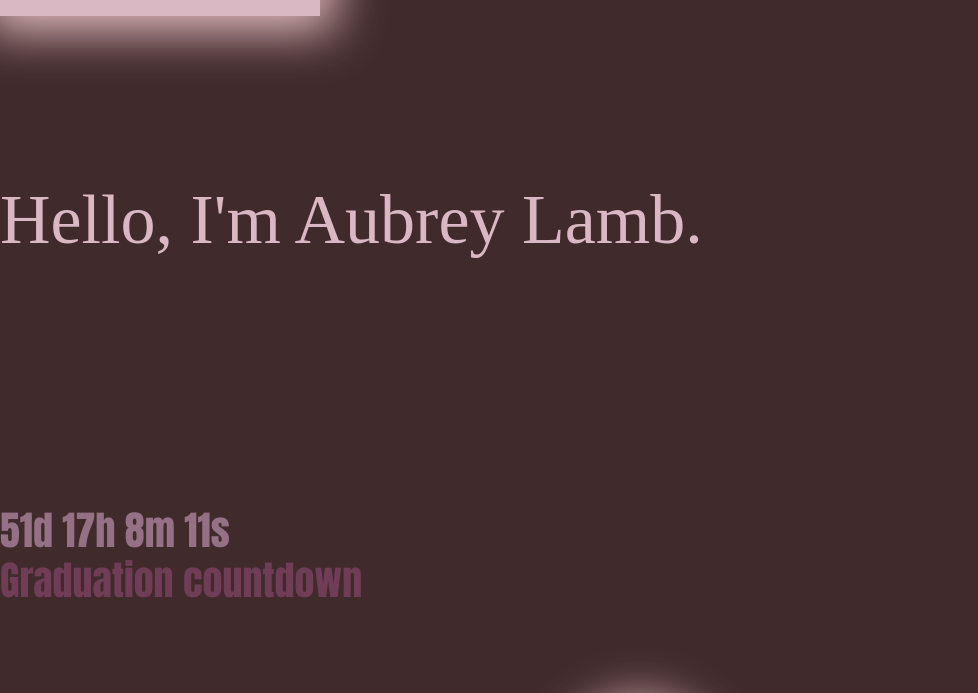
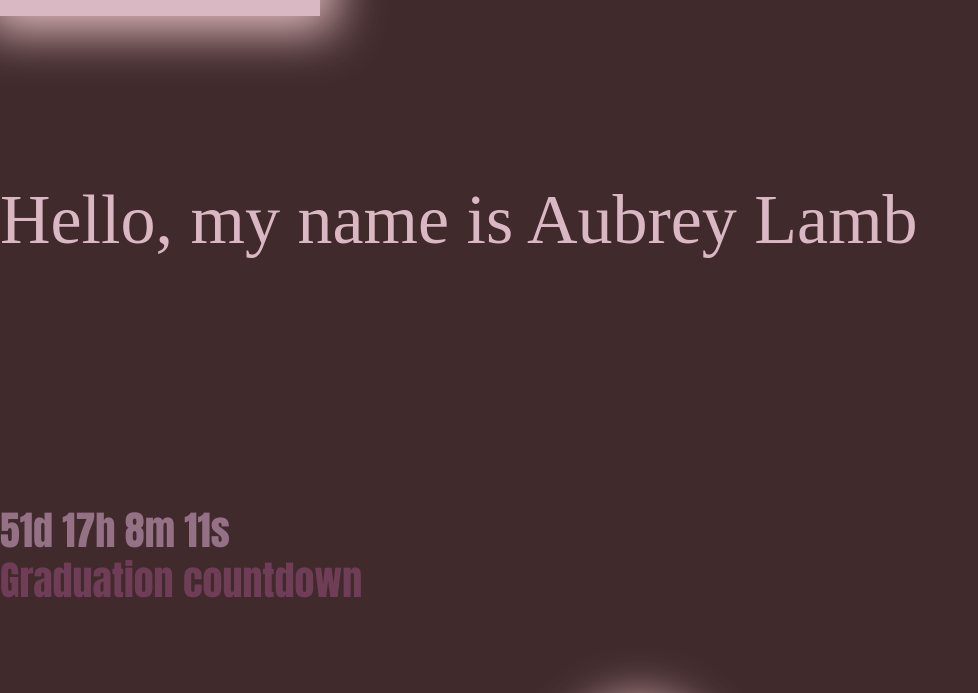
Before and after one commit to AubreyHatake/Portfolio, a plain HTML site: page index.html in a window 1280 px wide. Shown: the top 693 px of the page, without its empty margins (0-978 px from the left). Drawn offline with Linux system fonts and the light colour scheme.

Commit message:
adding typing affect to name card

```diff
--- a/index.html
+++ b/index.html
@@ -29,7 +29,7 @@
     <div>
              <section class="container">
                <header>
-                <div class="nameCard"> Hello, I'm Aubrey Lamb. </div>
+                <div class="nameCard" id="hello"> </div>
                 <div class="text"> Graduation countdown </div>
                 <a id="timer" > </a>
                </header>
--- a/script.js
+++ b/script.js
@@ -1,3 +1,7 @@
+var i = 0;
+var txt = 'Hello, my name is Aubrey Lamb';
+var speed = 50;
+
 // In the code below I am able to keep the nav bar on the top of the page when the user is scrolling
 var prevScrollpos = window.pageYOffset;
 window.onscroll = function() {
@@ -40,3 +44,14 @@ var x = setInterval(function() {
     document.getElementById("timer").innerHTML = "Graduated!";
   }
 }, 1000);
+
+//
+function typeWriter() {
+  if (i < txt.length) {
+    document.getElementById("hello").innerHTML += txt.charAt(i);
+    i++;
+    setTimeout(typeWriter, speed);
+  }
+}
+
+typeWriter();
```
